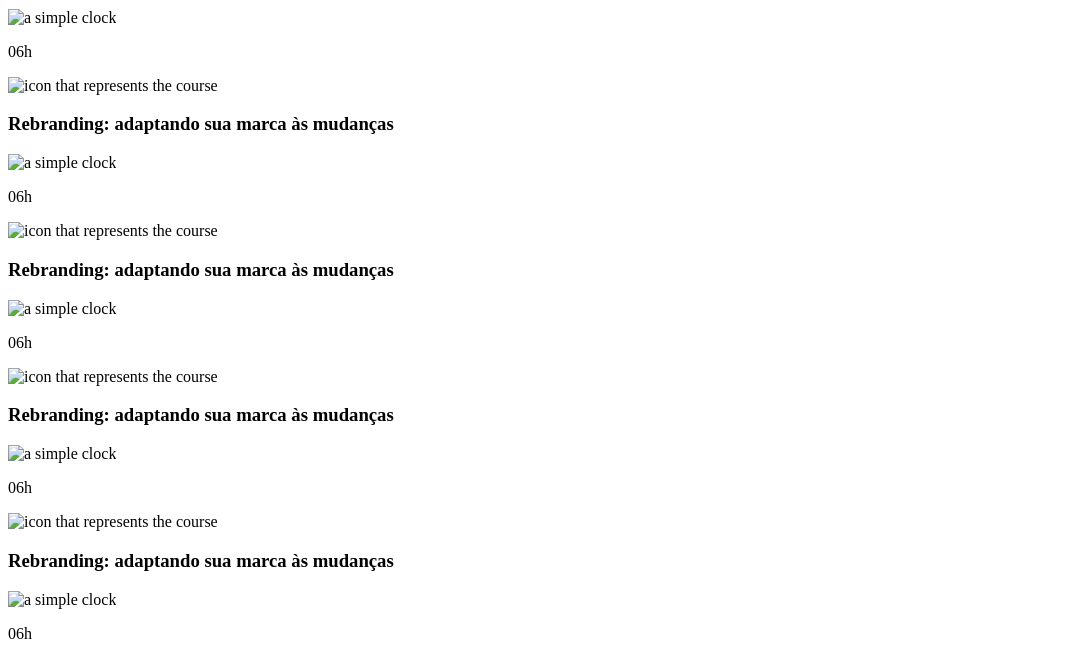
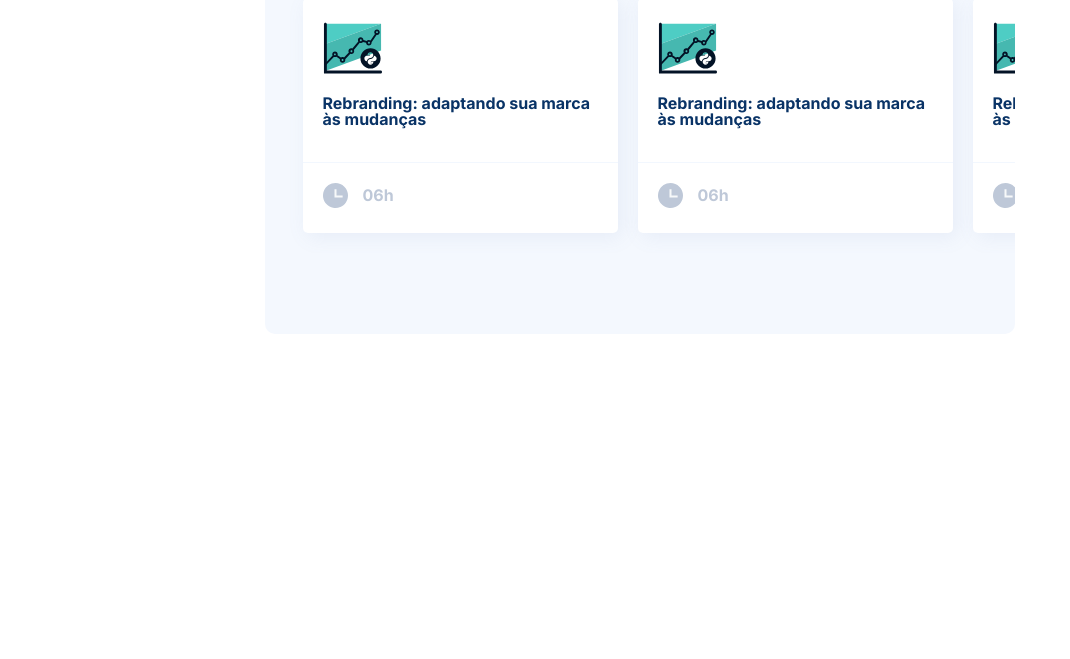
Before and after one commit to GuiCoutoSt/carrossel, a plain HTML site: page index.html in a window 1280 px wide. Shown: the part 316-975 px from the top of the page, without its empty margins (0-1070 px from the left). After the commit the page ends 800 px from the top, so only its background shows below. Drawn offline with Linux system fonts and the light colour scheme; the site is published under a folder, as on GitHub Pages, so addresses that start at the root find nothing.

Commit message:
refactoring: Changing the importing file paths

```diff
--- a/index.html
+++ b/index.html
@@ -12,11 +12,11 @@
       rel="stylesheet"
     />
 
-    <link rel="stylesheet" href="/src/assets/css/reset.css" />
-    <link rel="stylesheet" href="/src/assets/css/style.css" />
+    <link rel="stylesheet" href="./src/assets/css/reset.css" />
+    <link rel="stylesheet" href="./src/assets/css/style.css" />
     <link
       rel="shortcut icon"
-      href="src/assets/images/favicon.ico"
+      href="./src/assets/images/favicon.ico"
       type="image/x-icon"
     />
 
@@ -30,14 +30,14 @@
           <div class="carousel__head__box">
             <button id="preview" class="carousel__head__box__button">
               <img
-                src="/src/assets/images/arrow-left.png"
+                src="./src/assets/images/arrow-left.png"
                 alt="arrow pointing left"
                 draggable="false"
               />
             </button>
             <button id="next" class="carousel__head__box__button">
               <img
-                src="/src/assets/images/arrow-right.png"
+                src="./src/assets/images/arrow-right.png"
                 alt="arrow pointing right"
                 draggable="false"
               />
@@ -49,7 +49,7 @@
           <div class="carousel__card">
             <div class="card__main-info">
               <img
-                src="/src/assets/images/icon-analise-de-experimentos.svg"
+                src="./src/assets/images/icon-analise-de-experimentos.svg"
                 alt="icon that represents the course"
                 draggable="false"
               />
@@ -59,7 +59,7 @@
             </div>
             <div class="card__workload-info">
               <img
-                src="/src/assets/images/icon-carga-horaria.svg"
+                src="./src/assets/images/icon-carga-horaria.svg"
                 alt="a simple clock"
                 draggable="false"
               />
@@ -70,7 +70,7 @@
           <div class="carousel__card">
             <div class="card__main-info">
               <img
-                src="/src/assets/images/icon-analise-de-experimentos.svg"
+                src="./src/assets/images/icon-analise-de-experimentos.svg"
                 alt="icon that represents the course"
                 draggable="false"
               />
@@ -80,7 +80,7 @@
             </div>
             <div class="card__workload-info">
               <img
-                src="/src/assets/images/icon-carga-horaria.svg"
+                src="./src/assets/images/icon-carga-horaria.svg"
                 alt="a simple clock"
                 draggable="false"
               />
@@ -91,7 +91,7 @@
           <div class="carousel__card">
             <div class="card__main-info">
               <img
-                src="/src/assets/images/icon-analise-de-experimentos.svg"
+                src="./src/assets/images/icon-analise-de-experimentos.svg"
                 alt="icon that represents the course"
                 draggable="false"
               />
@@ -102,7 +102,7 @@
 
             <div class="card__workload-info">
               <img
-                src="/src/assets/images/icon-carga-horaria.svg"
+                src="./src/assets/images/icon-carga-horaria.svg"
                 alt="a simple clock"
                 draggable="false"
               />
@@ -112,7 +112,7 @@
           <div class="carousel__card">
             <div class="card__main-info">
               <img
-                src="/src/assets/images/icon-analise-de-experimentos.svg"
+                src="./src/assets/images/icon-analise-de-experimentos.svg"
                 alt="icon that represents the course"
                 draggable="false"
               />
@@ -122,7 +122,7 @@
             </div>
             <div class="card__workload-info">
               <img
-                src="/src/assets/images/icon-carga-horaria.svg"
+                src="./src/assets/images/icon-carga-horaria.svg"
                 alt="a simple clock"
                 draggable="false"
               />
@@ -133,7 +133,7 @@
           <div class="carousel__card">
             <div class="card__main-info">
               <img
-                src="/src/assets/images/icon-analise-de-experimentos.svg"
+                src="./src/assets/images/icon-analise-de-experimentos.svg"
                 alt="icon that represents the course"
                 draggable="false"
               />
@@ -143,7 +143,7 @@
             </div>
             <div class="card__workload-info">
               <img
-                src="/src/assets/images/icon-carga-horaria.svg"
+                src="./src/assets/images/icon-carga-horaria.svg"
                 alt="a simple clock"
                 draggable="false"
               />
@@ -154,7 +154,7 @@
           <div class="carousel__card">
             <div class="card__main-info">
               <img
-                src="/src/assets/images/icon-analise-de-experimentos.svg"
+                src="./src/assets/images/icon-analise-de-experimentos.svg"
                 alt="icon that represents the course"
                 draggable="false"
               />
@@ -164,7 +164,7 @@
             </div>
             <div class="card__workload-info">
               <img
-                src="/src/assets/images/icon-carga-horaria.svg"
+                src="./src/assets/images/icon-carga-horaria.svg"
                 alt="a simple clock"
                 draggable="false"
               />
@@ -174,6 +174,6 @@
         </div>
       </div>
     </div>
-    <script src="/src/assets/js/script.js"></script>
+    <script src="./src/assets/js/script.js"></script>
   </body>
 </html>
--- a/src/assets/js/script.js
+++ b/src/assets/js/script.js
@@ -12,7 +12,7 @@ previewButton.addEventListener(
       carouselContent.scrollLeft -= 10;
       scrollMeasure += 10;
 
-      if (scrollMeasure >= 325) {
+      if (scrollMeasure >= 350) {
         clearInterval(intervalID);
       }
     }, 10);
@@ -29,7 +29,7 @@ nextButton.addEventListener(
       carouselContent.scrollLeft += 10;
       scrollMeasure += 10;
 
-      if (scrollMeasure >= 325) {
+      if (scrollMeasure >= 350) {
         clearInterval(intervalID);
       }
     }, 10);
```
